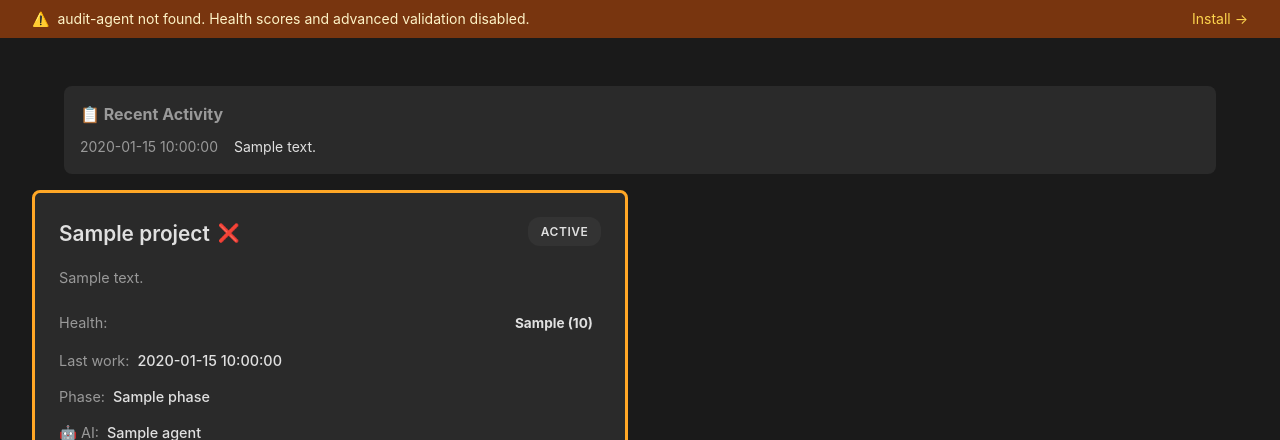
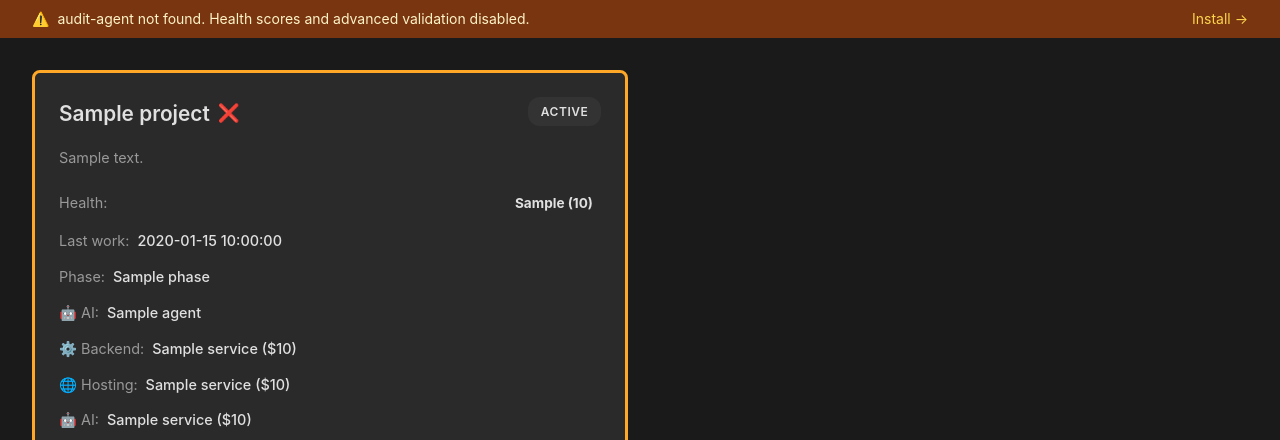
Before and after one commit to eriksjaastad/project-tracker, a FastAPI app: template dashboard/templates/index.html in a window 1280 px wide. Shown: the part 96-536 px from the top of the page. Run offline with FastAPI, Linux system fonts and the light colour scheme; the template is opened without the code that fills it: most values are stand-ins (such as "Sample title", 1, 10 or a date in 2020).

Commit message:
feat: remove recent activity section from dashboard

```diff
--- a/dashboard/app.py
+++ b/dashboard/app.py
@@ -5,7 +5,6 @@ from pathlib import Path
 from typing import Optional, List, Dict
 from datetime import datetime
 import subprocess
-import yaml
 
 from fastapi import FastAPI, Request
 from fastapi.templating import Jinja2Templates
@@ -145,24 +144,6 @@ def categorize_services(services):
     return {k: v for k, v in categories.items() if v}
 
 
-def get_recent_activity(limit: int = 10) -> List[Dict]:
-    """Read recent activity from WARDEN_LOG.yaml."""
-    log_path = Path.home() / "projects" / "_obsidian" / "WARDEN_LOG.yaml"
-    if not log_path.exists():
-        return []
-
-    try:
-        content = log_path.read_text()
-        entries = yaml.safe_load(content)
-        if not entries or not isinstance(entries, list):
-            return []
-        # Return most recent N entries
-        return entries[-limit:][::-1]  # Reverse for newest first
-    except Exception as e:
-        logger.warning(f"Failed to read activity log: {e}")
-        return []
-
-
 def enrich_project_data(project: dict, db: DatabaseManager) -> dict:
     """Add related data to project."""
     # Get AI agents
@@ -238,8 +219,7 @@ async def dashboard(request: Request):
         "total_projects": len(projects),
         "indexed_count": indexed_count,
         "compliance_pct": compliance_pct,
-        "audit_available": audit_available,
-        "recent_activity": get_recent_activity(10)
+        "audit_available": audit_available
     })
 
 
--- a/dashboard/static/style.css
+++ b/dashboard/static/style.css
@@ -935,32 +935,4 @@ main {
     text-decoration: underline;
 }
 
-/* Activity Feed */
-.activity-section {
-    margin: 1rem 2rem;
-    padding: 1rem;
-    background: var(--bg-secondary);
-    border-radius: 8px;
-}
-.activity-section h2 {
-    font-size: 1rem;
-    margin-bottom: 0.5rem;
-    color: var(--text-secondary);
-}
-.activity-feed {
-    display: flex;
-    flex-direction: column;
-    gap: 0.25rem;
-}
-.activity-item {
-    display: flex;
-    gap: 1rem;
-    font-size: 0.875rem;
-}
-.activity-time {
-    color: var(--text-secondary);
-    white-space: nowrap;
-}
-.activity-message {
-    color: var(--text-primary);
-}
+/* Activity Feed - DELETED */
--- a/dashboard/templates/index.html
+++ b/dashboard/templates/index.html
@@ -61,20 +61,6 @@
                     <span class="alert-project-name">{{ alert.project_name }}</span>
                     <span class="alert-msg">{{ alert.message }}</span>
                 </a>
-                {% endfor %}
-            </div>
-        </div>
-        {% endif %}
-
-        {% if recent_activity %}
-        <div class="activity-section">
-            <h2>📋 Recent Activity</h2>
-            <div class="activity-feed">
-                {% for entry in recent_activity %}
-                <div class="activity-item">
-                    <span class="activity-time">{{ entry.timestamp }}</span>
-                    <span class="activity-message">{{ entry.message }}</span>
-                </div>
                 {% endfor %}
             </div>
         </div>
```
